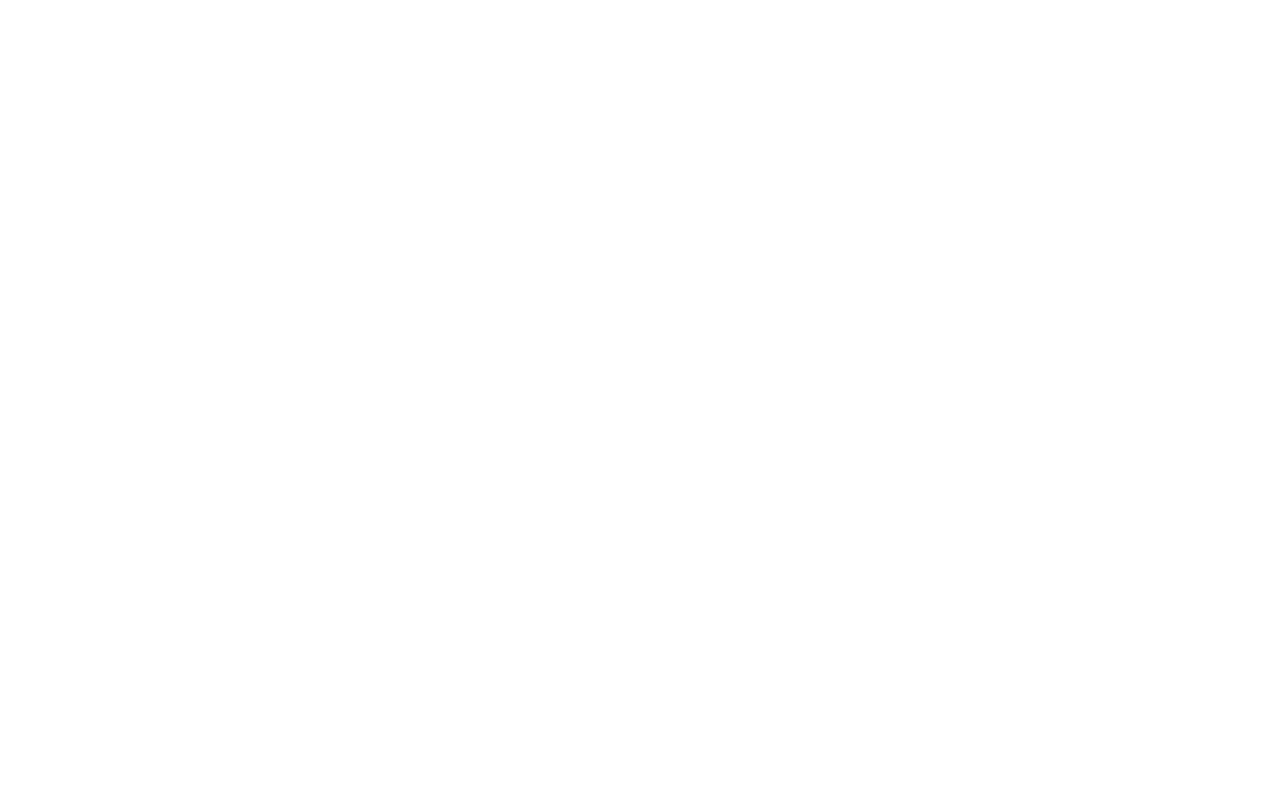
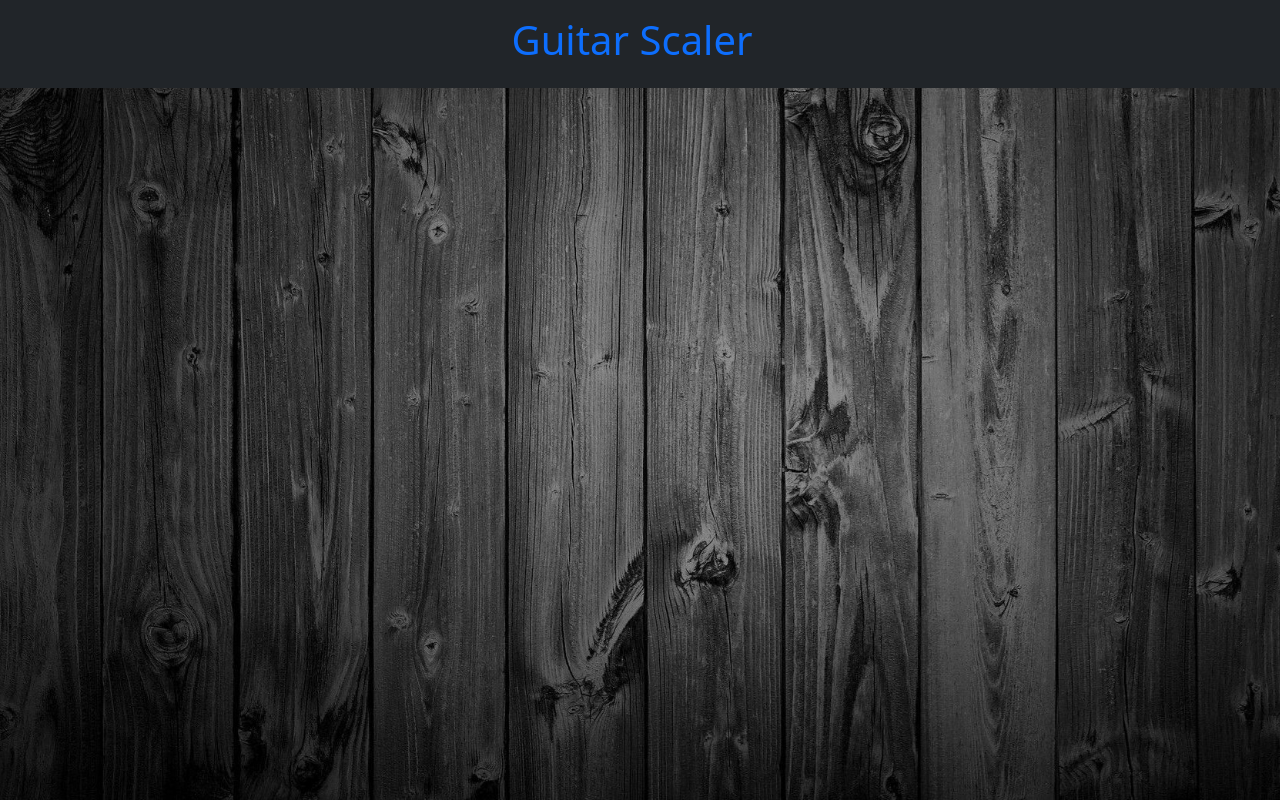
Before and after one commit to mdu830/guitar-scaler, a React (Create React App) app in the folder client/: page / in a window 1280 px wide. Built offline with nearby package versions, Linux system fonts and the light colour scheme.

Commit message:
started building header, scaler, and added background to index.css

```diff
--- a/client/src/App.js
+++ b/client/src/App.js
@@ -1,9 +1,10 @@
 import './App.css';
+import Header from './components/header/header'
 
 function App() {
   return (
     <div className="App">
-
+      <Header />
     </div>
   );
 }
--- /dev/null
+++ b/client/src/components/header/header.js
@@ -0,0 +1,27 @@
+import 'bootstrap/dist/css/bootstrap.min.css';
+import { Navbar, NavLink } from 'reactstrap';
+
+
+
+
+
+function Header(props) {
+
+    return (
+        <>
+            <div>
+                <Navbar className="" color="dark" dark expand="md" fixed="top">
+                    <NavLink>
+                    </NavLink>
+                    <NavLink>
+                        <h1 className="appTitle">Guitar Scaler</h1>
+                    </NavLink>
+
+                    <div className="m-4"></div>
+                </Navbar>
+            </div>
+        </>
+    )
+}
+
+export default Header;
--- a/client/src/index.css
+++ b/client/src/index.css
@@ -1,4 +1,9 @@
 body {
+  background-image: url(./assets/images/background.jpg);
+  background-repeat: no-repeat;
+  background-size: cover;
+  background-attachment: fixed;
+
   margin: 0;
   font-family: -apple-system, BlinkMacSystemFont, 'Segoe UI', 'Roboto', 'Oxygen',
     'Ubuntu', 'Cantarell', 'Fira Sans', 'Droid Sans', 'Helvetica Neue',
```
Also changed, not shown: client/src/assets/images/background.jpg (added), client/src/components/header/style.css (added), client/src/components/scaler/scaler.js (added).
